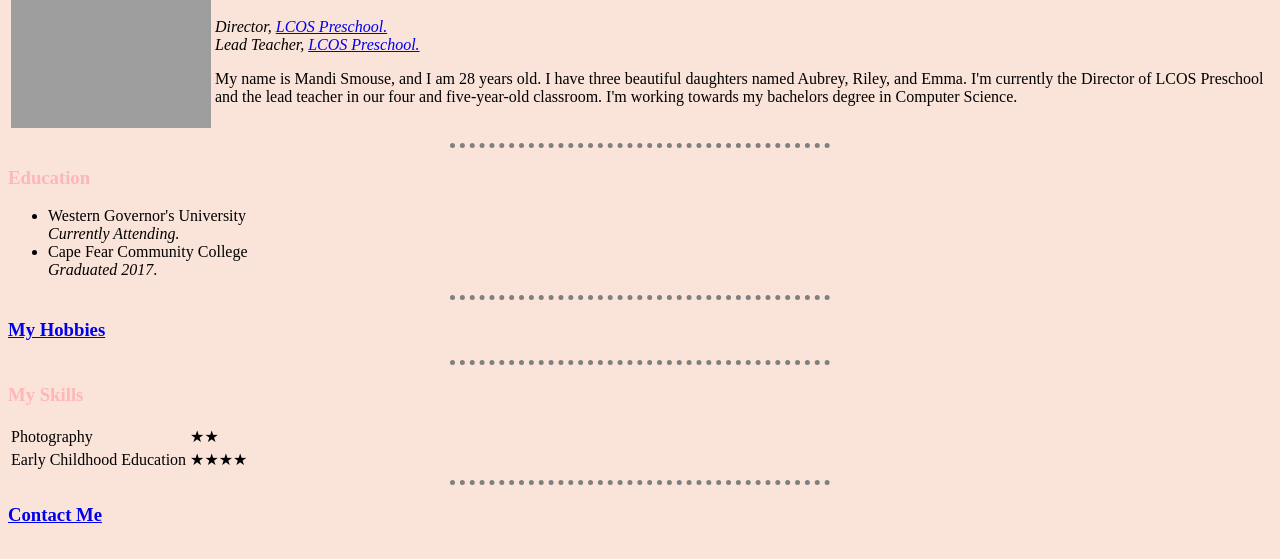
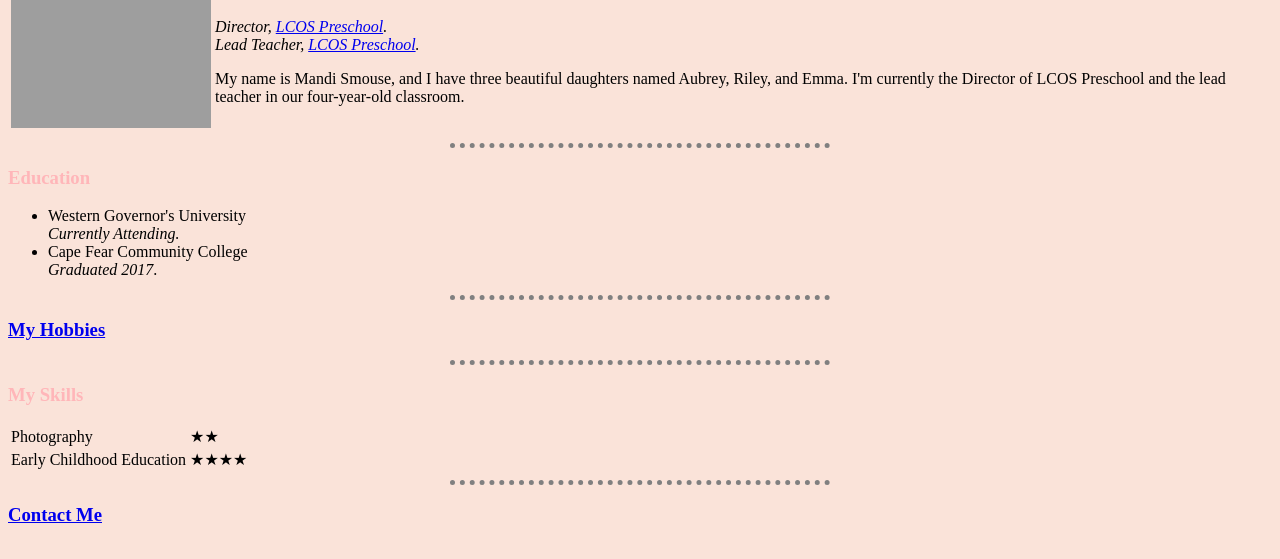
Before and after one commit to mandismouse/cv, a plain HTML site: page index.html in a window 1280 px wide. Shown: the part 83-642 px from the top of the page. Drawn offline with Linux system fonts and the light colour scheme; grey boxes are pictures that could not be loaded.

Commit message:
Update index.html

```diff
--- a/index.html
+++ b/index.html
@@ -5,32 +5,50 @@
   <meta charset="utf-8">
   <title>Mandi's Personal Site</title>
   <link rel="stylesheet" href="./css/styles.css">
-
 </head>
 
 <body>
+  <header>
     <table>
       <tr>
-      <td><img src="images/mandi.png" alt="mandiprofile" width="200" height="200"</img></td>
-      <td><h1>Mandi Smouse</h1>
-      <p><em>Director, <a href="http://www.facebook.com/lcospreschool">LCOS Preschool.</a><br>
-          Lead Teacher, <a href="http://www.facebook.com/lcospreschool">LCOS Preschool.</a></em></p>
-      <p>My name is Mandi Smouse, and I am 28 years old. I have three beautiful daughters named Aubrey, Riley, and Emma. I'm currently the Director of LCOS Preschool and the lead teacher in our four and five-year-old classroom. I'm working towards my bachelors degree in Computer Science.</p></td>
+        <td>
+          <img src="images/mandi.png" alt="Profile picture of Mandi Smouse" width="200" height="200">
+        </td>
+        <td>
+          <h1>Mandi Smouse</h1>
+          <p>
+            <em>
+              Director, <a href="http://www.facebook.com/lcospreschool">LCOS Preschool</a>.<br>
+              Lead Teacher, <a href="http://www.facebook.com/lcospreschool">LCOS Preschool</a>.
+            </em>
+          </p>
+          <p>
+            My name is Mandi Smouse, and I have three beautiful daughters named Aubrey, Riley, and Emma. I'm currently the Director of LCOS Preschool and the lead teacher in our four-year-old classroom.
+          </p>
+        </td>
       </tr>
     </table>
+  </header>
+
   <hr>
+
+  <section>
     <h3>Education</h3>
-  <p>
     <ul>
-      <li>Western Governor's University
-        <br><em>Currently Attending.</em></li>
-      <li>Cape Fear Community College
-        <br><em>Graduated 2017</em>.</li>
+      <li>Western Governor's University<br><em>Currently Attending.</em></li>
+      <li>Cape Fear Community College<br><em>Graduated 2017</em>.</li>
     </ul>
-  </p>
+  </section>
+
   <hr>
+
+  <section>
     <h3><a href="hobbies.html">My Hobbies</a></h3>
+  </section>
+
   <hr>
+
+  <section>
     <h3>My Skills</h3>
     <table>
       <tr>
@@ -42,8 +60,13 @@
         <td>★★★★</td>
       </tr>
     </table>
+  </section>
+
   <hr>
+
+  <footer>
     <h3><a href="contactme.html">Contact Me</a></h3>
+  </footer>
 </body>
 
 </html>
```
Lines whose indentation alone changed are shown as unchanged.
